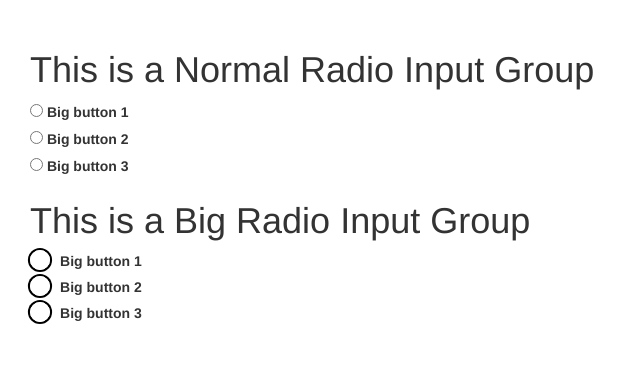
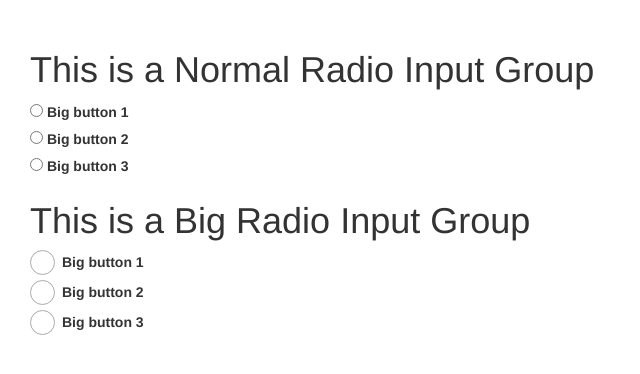
Before and after one commit to JohnNmiMa/BigRadioInputs, a website: page app/index.html in a window 1280 px wide. Shown: the whole page, without its empty margins (0-640 px from the left). Drawn offline with nearby package versions, Linux system fonts and the light colour scheme; some packages are replaced by stand-ins of ours.

Commit message:
Updated "checked" css to look like real radio

```diff
--- a/app/home/home.css
+++ b/app/home/home.css
@@ -11,20 +11,25 @@
 .big-radios [type=radio] + span::before {
     content: '';
     display:inline-block;
-    width:1.4em;
-    height:1.4em;
-    vertical-align: -0.25em;
+    width:25px;
+    height:25px;
+    vertical-align: -8px;
     border-radius: 1em;
     border: 0.125em solid #fff;
-    -webkit-box-shadow: 0 0 0 0.15em #000;
-    -moz-box-shadow: 0 0 0 0.15em #000;
-    box-shadow: 0 0 0 0.15em #000;
-    margin-right:0.75em;
-    /*transition: 0.25s ease all;*/
+    border: 1px solid #aaa;
+    margin-right:7px;
+    -webkit-box-shadow: inset hoff voff blur color;
+    -moz-box-shadow: inset hoff voff blur color;
+    box-shadow: inset hoff voff blur color;
+    transition: 0.10s ease all;
 }
 .big-radios [type="radio"]:checked + span::before {
     background: rgb(59,153,252);
-    /*box-shadow: 0 0 0 0.25em #000;*/
+    background: #fff;
+    border:0;
+    -webkit-box-shadow: inset 0 0 0 .7em rgb(59,153,252);
+    -moz-box-shadow: inset 0 0 0 .7em rgb(59,153,252);
+    box-shadow: inset 0 0 0 .7em rgb(59,153,252);
 }
 
 /*[type="radio"]:focus + span::after {*/
```
